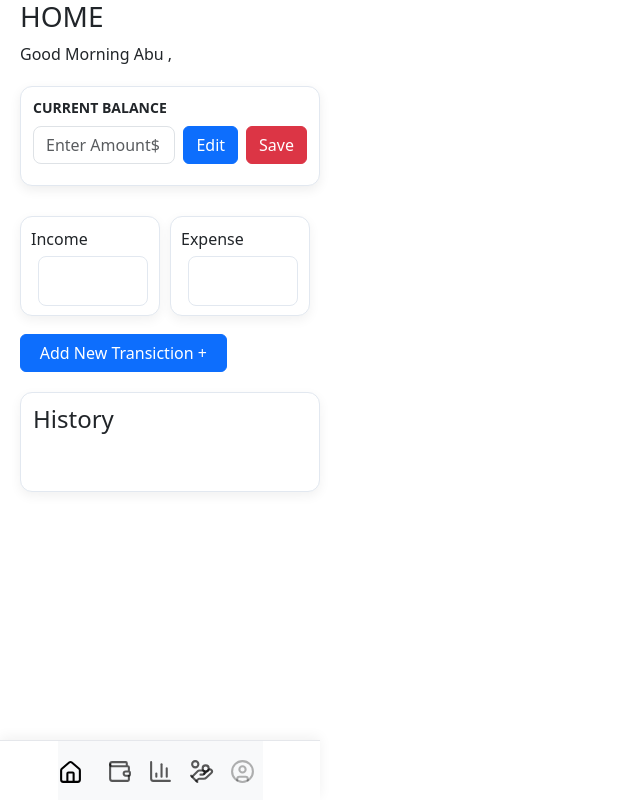
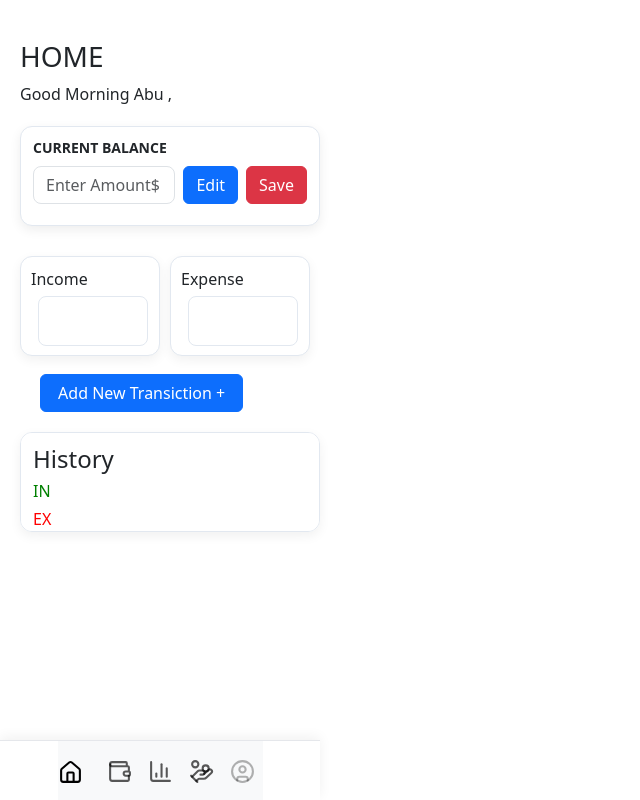
Before and after one commit to shaikhabuhasim0/finixy-expense-tracker, a React (Vite) app: page / in a window 1280 px wide. Shown: the whole page, without its empty margins (0-640 px from the left). Built offline with nearby package versions, Linux system fonts and the light colour scheme.

Commit message:
new changes

```diff
--- a/src/App.css
+++ b/src/App.css
@@ -3,6 +3,7 @@
   padding-left: 20px;
   padding-right: 20px;
   padding-bottom: 75px;
+  margin-top: 40px;
 }
 
 
@@ -232,6 +233,20 @@
 .historybox::-webkit-scrollbar-track{
   background: #f1f1f1;
 }
+
+.colornames{
+  color: green;
+  margin-top: 9px;
+}
+
+.colornames1{
+  color: red;
+
+}
+
+.transictionbtnnn{
+  margin-left: 20px;
+}
 /* mobile */
 
 /* @media (max-width: 600px){
--- a/src/Components/Homepage.jsx
+++ b/src/Components/Homepage.jsx
@@ -158,11 +158,11 @@ localStorage.setItem("amount", currentbalance);
       </div>
     </div>
 </div>
+<div className='transictionbtnnn'>
 <div className="d-grid  col-2 ">
   <button className="btn btn-primary" type="button" onClick={() => setaddtrans("moneyform")}>Add New Transiction + </button>
-
   </div>
-
+</div>
   {addtrans === "moneyform" && (
 
   <div className="transictions">
@@ -208,11 +208,17 @@ localStorage.setItem("amount", currentbalance);
 
   <div className='historybox'>
     <h4 className='histo'>History
-      <br></br>
-      <p>
+      <h6 className='colornames'>
 
+{amountsrc} IN
 
-      </p>
+      </h6>
+
+      <h6 className='colornames1'>
+
+        {amountsrc1} EX
+
+      </h6>
     </h4>
   </div>
     </>
```
